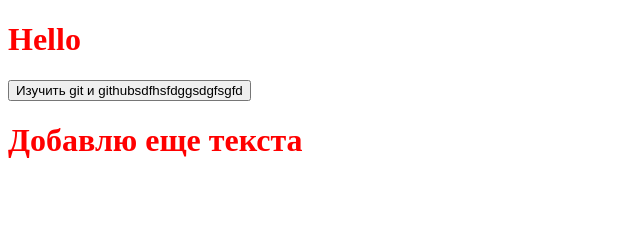
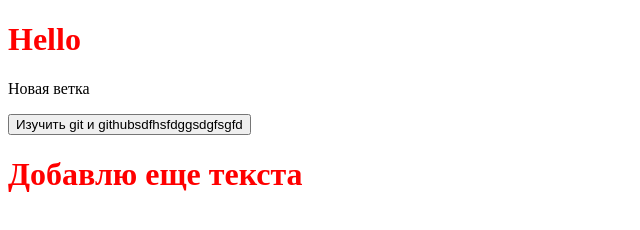
Before and after one commit to Alexei-Ruzheynikov/javascript_course, a plain HTML site: page lesson01/index.html in a window 1280 px wide. Shown: the whole page, without its empty margins (0-640 px from the left). Drawn offline with Linux system fonts and the light colour scheme.

Commit message:
Новая ветка

```diff
--- a/lesson01/index.html
+++ b/lesson01/index.html
@@ -9,6 +9,7 @@
   </head>
   <body>
     <h1>Hello</h1>
+    <p>Новая ветка</p>
     <button>Изучить git и githubsdfhsfdggsdgfsgfd</button>
     <h1>Добавлю еще текста</h1>
     <script src="script.js" defer></script>
```
